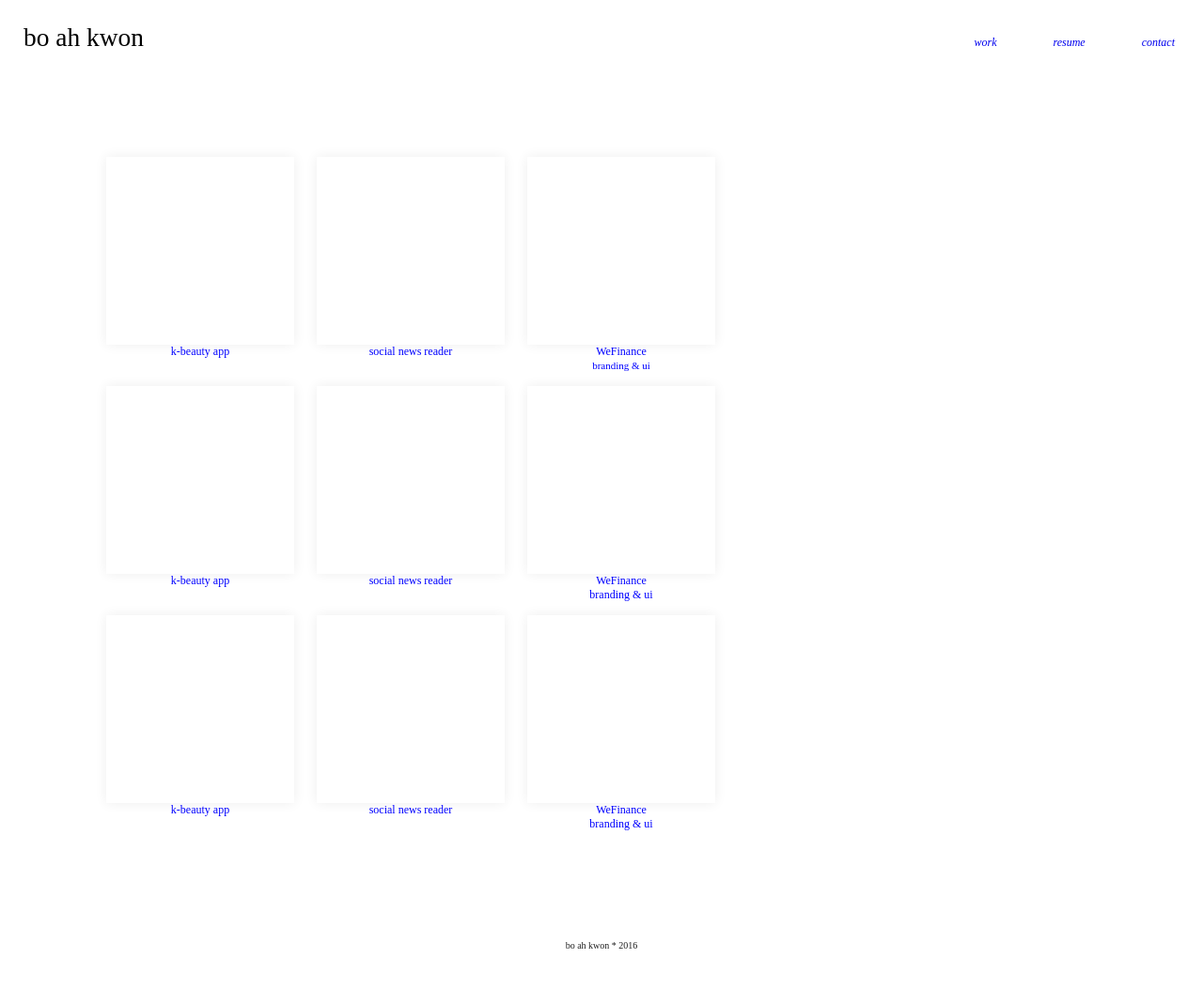
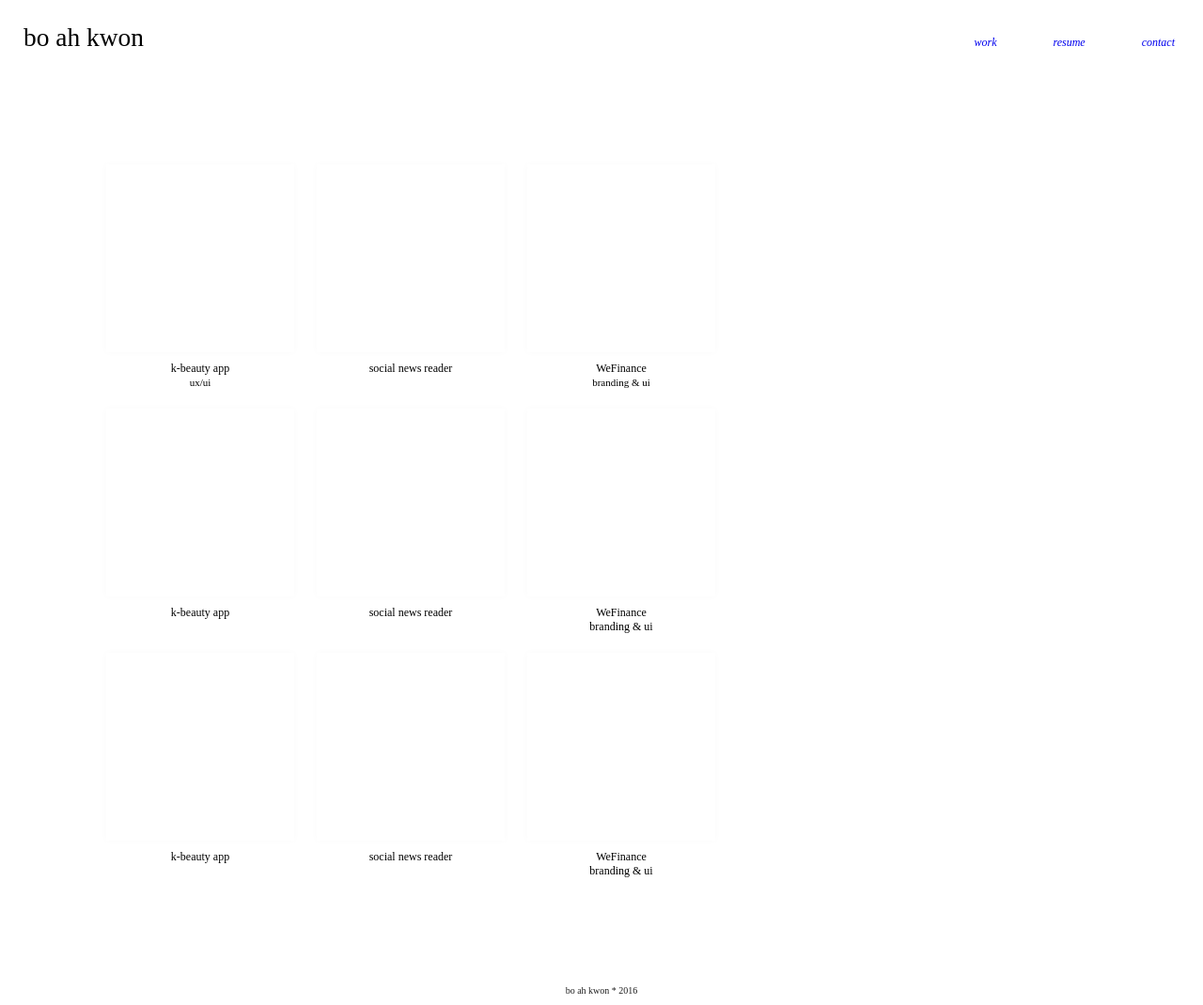
Before and after one commit to bkwon0402/bkwon0402.github.io, a Jekyll site: the page built from index.html, in a window 1280 px wide. Shown: the whole page at 94% size. Built offline with Jekyll 4.4.1, drawn with Linux system fonts in a browser that asks for light colours; before the commit the page ends 1022 px from its top, so only the background shows below that.

Commit message:
updated colors

```diff
--- a/index.html
+++ b/index.html
@@ -6,7 +6,7 @@ title: home
 
 <div id="hero">bo ah kwon</div>
 <ul class="portfolio">
-	<li><div class="sample"></div><div class="details">k-beauty app</div></li>
+	<li><div class="sample"></div><div class="details">k-beauty app<br><span>ux/ui</span></div></li>
 	<li><div class="sample"></div><div class="details">social news reader</div></li>
 	<li><div class="sample"></div><div class="details">WeFinance <br><span>branding &amp; ui</span></div></li>
 	<li><div class="sample"></div><div class="details">k-beauty app</div></li>
--- a/styles/core.css
+++ b/styles/core.css
@@ -41,7 +41,6 @@ h1 {
 	display: 		block;
 	font-family:	"FiraSans";
 	list-style: 	none;
-	height: 		100%;
 	margin: 		0;
 	padding: 		0px;
 	right: 			0px;
@@ -55,13 +54,14 @@ h1 {
 }
 
 .nav li a {
+	color: black;
 	text-decoration: none;
 }
 
 
 .portfolio {
 	position: 	relative;
-	width: 		700px;
+	max-width: 		700px;
 	margin: 	104px 53px;
 	list-style: none;
 }
@@ -69,7 +69,7 @@ h1 {
 .portfolio li {
 	position: 	relative;
 	float: 		left;
-	margin: 	12px;
+	margin: 	20px 12px;
 	height: 	220px;
 }
 
@@ -77,15 +77,23 @@ h1 {
 	display: 	block;
 	width: 		200px;
 	height: 	200px;
+	box-shadow: 0px 0px 8px #fafafa;
+}
+
+.portfolio li:hover .sample {
 	box-shadow: 0px 0px 12px #eee;
-
 }
 
 .details {
+	display: 	block;
+	margin: 	10px;
 	font-size: 	12px;
 	text-align: center;
-	bottom: 	0px;
-	color: 		blue;
+	color: 		black;
+}
+
+.portfolio li:hover .details {
+	font-style: italic;
 }
 
 .details span {
```
